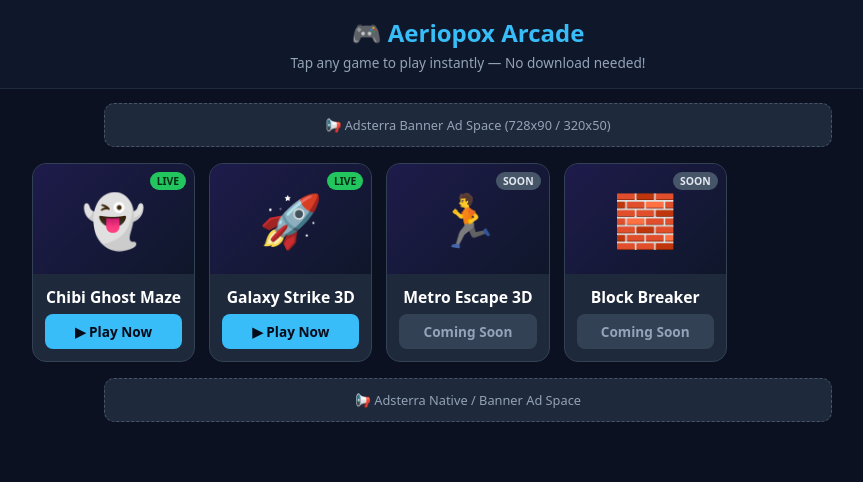
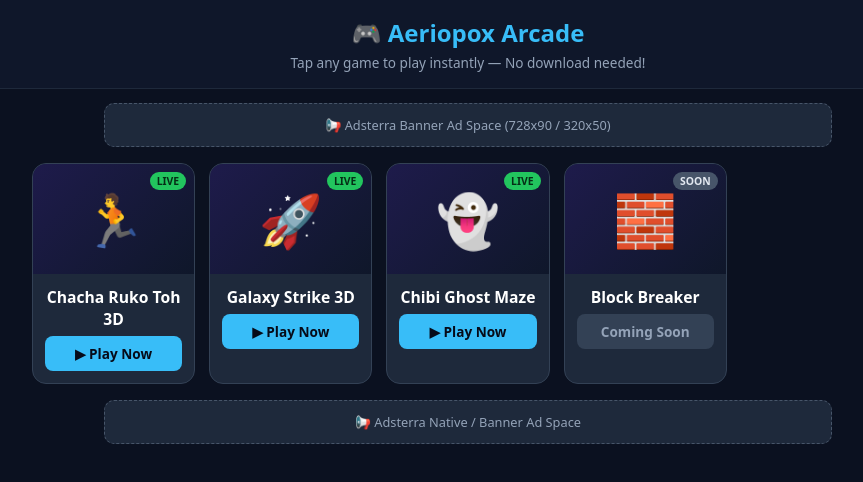
Before and after one commit to characterside38-byte/characterside38-byte.github.io, a plain HTML site: page index.html in a window 1280 px wide. Shown: the whole page, without its empty margins (172-1035 px from the left). Drawn offline with Linux system fonts and the light colour scheme.

Commit message:
Update index.html

```diff
--- a/index.html
+++ b/index.html
@@ -3,7 +3,7 @@
 <head>
 <meta charset="UTF-8">
 <meta name="viewport" content="width=device-width,initial-scale=1">
-<title>Aeriopox Games — Play Free Online Games</title>
+<title>Aeriopox Arcade — Play Free 3D Games</title>
 <style>
 *{box-sizing:border-box;margin:0;padding:0;font-family:system-ui,sans-serif}
 body{background:#0b1120;color:#fff;min-height:100vh}
@@ -37,10 +37,10 @@ iframe{flex:1;width:100%;border:none}
 <div class="ad-box" id="ad-top">📢 Adsterra Banner Ad Space (728x90 / 320x50)</div>
 
 <div class="grid">
-  <div class="card" onclick="openGame('ghost.html','👻 Chibi Ghost Maze')">
-    <div class="thumb">👻<span class="badge">LIVE</span></div>
+  <div class="card" onclick="openGame('chacha.html','🏃 Chacha Ruko Toh 3D')">
+    <div class="thumb">🏃<span class="badge">LIVE</span></div>
     <div class="info">
-      <h3>Chibi Ghost Maze</h3>
+      <h3>Chacha Ruko Toh 3D</h3>
       <button class="play-btn">▶ Play Now</button>
     </div>
   </div>
@@ -53,11 +53,11 @@ iframe{flex:1;width:100%;border:none}
     </div>
   </div>
 
-  <div class="card">
-    <div class="thumb">🏃<span class="badge soon">SOON</span></div>
+  <div class="card" onclick="openGame('ghost.html','👻 Chibi Ghost Maze')">
+    <div class="thumb">👻<span class="badge">LIVE</span></div>
     <div class="info">
-      <h3>Metro Escape 3D</h3>
-      <button class="play-btn soon-btn">Coming Soon</button>
+      <h3>Chibi Ghost Maze</h3>
+      <button class="play-btn">▶ Play Now</button>
     </div>
   </div>
 
```
